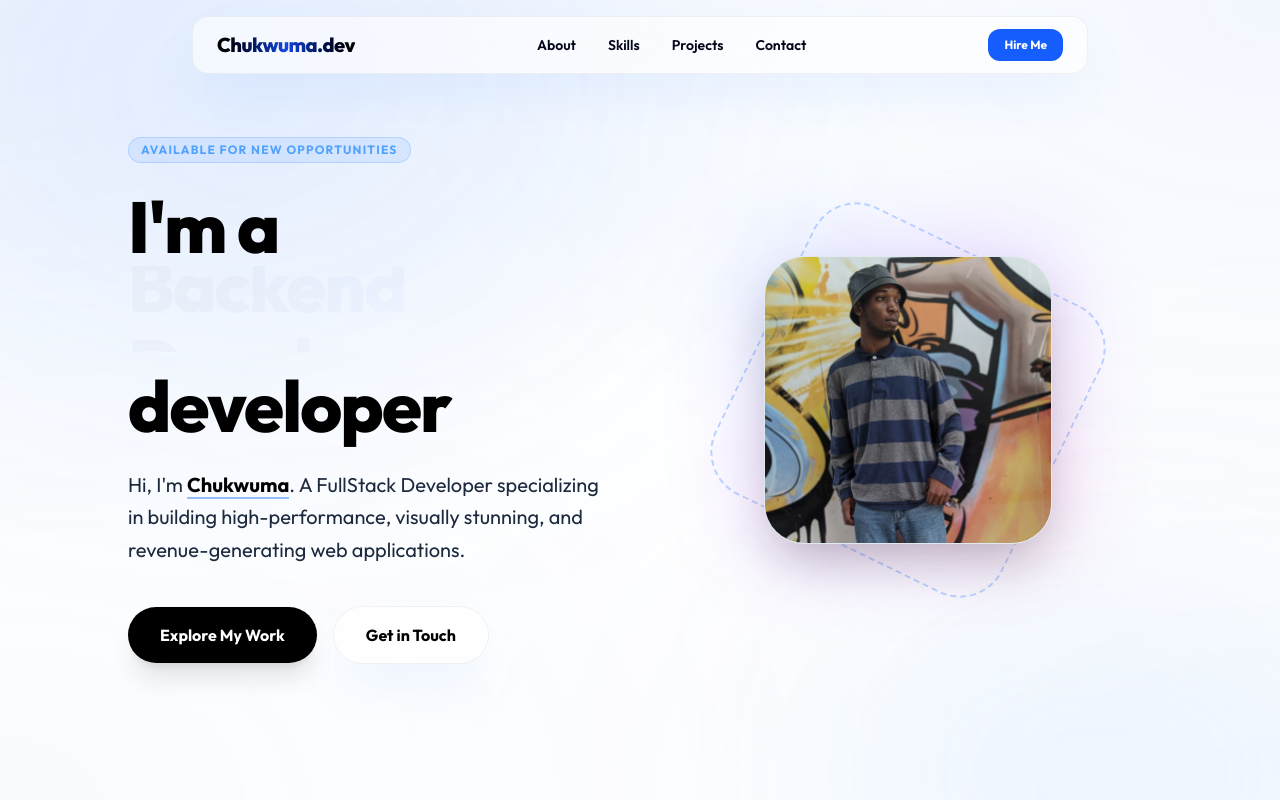
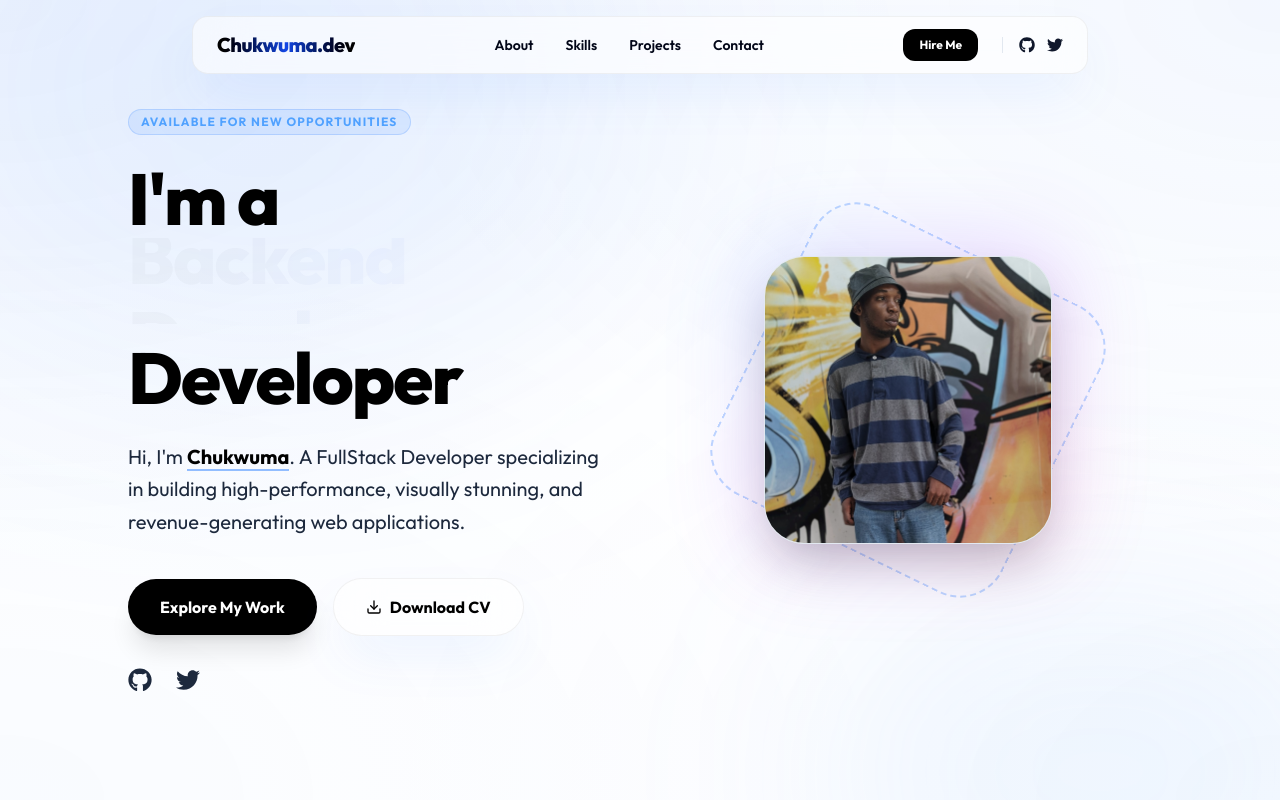
Before and after one commit to cKm-IceCold/Portfolio, a React (Vite) app: page / in a window 1280 px wide. Shown: the top 800 px of the page. Built offline with nearby package versions, Linux system fonts and the light colour scheme.

Commit message:
updated portfolio colors, social links and cv

```diff
--- a/src/components/Navbar.jsx
+++ b/src/components/Navbar.jsx
@@ -1,6 +1,7 @@
 import { useState } from 'react';
 import { motion, AnimatePresence } from 'framer-motion';
 import { FiMenu, FiX } from 'react-icons/fi';
+import { FaGithub, FaTwitter } from 'react-icons/fa';
 
 const Navbar = () => {
   const [isOpen, setIsOpen] = useState(false);
@@ -29,10 +30,19 @@ const Navbar = () => {
       <div className="flex items-center gap-2 md:gap-4">
         <a
           href="#contact"
-          className="hidden xs:block px-4 py-2 rounded-xl bg-blue-600 text-white text-xs font-bold hover:scale-105 transition-transform"
+          className="hidden xs:block px-4 py-2 rounded-xl bg-black text-white text-xs font-bold hover:scale-105 transition-transform"
         >
           Hire Me
         </a>
+
+        <div className="hidden sm:flex items-center gap-3 text-slate-900 border-l border-slate-200 ml-2 pl-4">
+          <a href="https://github.com/cKm-IceCold" target="_blank" rel="noopener noreferrer" className="hover:text-blue-600 transition-colors">
+            <FaGithub />
+          </a>
+          <a href="https://x.com/dsignVillian" target="_blank" rel="noopener noreferrer" className="hover:text-blue-500 transition-colors">
+            <FaTwitter />
+          </a>
+        </div>
 
         {/* Mobile Toggle */}
         <button
--- a/src/components/ProjectCard.jsx
+++ b/src/components/ProjectCard.jsx
@@ -52,7 +52,7 @@ const ProjectCard = ({ project }) => {
             href={project.live}
             target="_blank"
             rel="noopener noreferrer"
-            className="text-sm font-bold bg-blue-600 text-white px-4 py-2 rounded-xl shadow-lg shadow-blue-500/20 hover:scale-105 transition-transform flex items-center gap-2"
+            className="text-sm font-bold bg-blue-600 text-white px-4 py-2 rounded-xl shadow-lg shadow-black hover:scale-105 transition-transform flex items-center gap-2"
           >
             View Live <FiExternalLink />
           </a>
--- a/src/data/projects.js
+++ b/src/data/projects.js
@@ -3,24 +3,24 @@ export const projects = [
     title: "Travel Planner",
     description:
       "A web app that helps users plan trips, save destinations, and organize travel details in one place.",
-    tech: ["React", "Tailwind", "Firebase"],
-    live: "#",
-    github: "#",
+    tech: ["React", "Tailwind", "Firebase", "Firestore"],
+    live: "http://travelplans.vercel.app",
+    github: "https://github.com/cKm-IceCold",
   },
   {
     title: "WorkFeed",
     description:
       "A freelancer-focused platform combining portfolio showcasing and social interaction without pay-to-bid barriers.",
-    tech: ["React", "Tailwind", "Firebase"],
+    tech: ["React", "Tailwind", "Django"],
     live: "#",
-    github: "#",
+    github: "https://github.com/cKm-IceCold",
   },
   {
     title: "Guard-AI",
     description:
-      "An AI-driven security system designed to monitor and protect digital assets from potential threats.",
-    tech: ["React", "Express", "OpenAI"],
-    live: "#",
-    github: "#",
+      "An AI-driven Guardrail system designed for risk management and Trading Journal for Fx and Crypto Traders.",
+    tech: ["React", "Django", "Gemini Api",],
+    live: "http://guard-ai-five.vercel.app",
+    github: "https://github.com/cKm-IceCold",
   },
 ];
--- a/src/sections/About.jsx
+++ b/src/sections/About.jsx
@@ -60,7 +60,7 @@ const About = () => {
             </p>
 
             <p>
-              I’m building real-world projects with React, Tailwind, Firebase, and Django that tackle real problems, and I’m expanding my stack with AI to deliver intelligent, AI-driven solutions.
+              I’m building real-world projects with React, Tailwind, Firebase, Express and Django that tackle real problems, and I’m expanding my stack with AI to deliver intelligent, AI-driven solutions.
             </p>
           </div>
 
--- a/src/sections/Contact.jsx
+++ b/src/sections/Contact.jsx
@@ -1,6 +1,6 @@
 import { useRef } from "react";
 import { motion } from "framer-motion";
-import { FaWhatsapp } from "react-icons/fa";
+import { FaWhatsapp, FaGithub, FaTwitter } from "react-icons/fa";
 
 const Contact = () => {
   const formRef = useRef();
@@ -69,6 +69,27 @@ const Contact = () => {
                     <div className="text-lg font-bold text-black group-hover:text-blue-600 transition-colors">+234 915 4100 656</div>
                   </div>
                 </a>
+
+                <div className="grid grid-cols-2 gap-4">
+                  <a
+                    href="https://github.com/cKm-IceCold"
+                    target="_blank"
+                    rel="noopener noreferrer"
+                    className="flex flex-col items-center justify-center p-6 rounded-3xl bg-slate-50 border border-slate-100 hover:bg-white hover:border-blue-500/30 transition-all group"
+                  >
+                    <FaGithub className="text-3xl text-black mb-2 group-hover:scale-110 transition-transform" />
+                    <span className="text-[10px] font-bold text-slate-900 uppercase tracking-widest">GitHub</span>
+                  </a>
+                  <a
+                    href="https://x.com/dsignVillian"
+                    target="_blank"
+                    rel="noopener noreferrer"
+                    className="flex flex-col items-center justify-center p-6 rounded-3xl bg-slate-50 border border-slate-100 hover:bg-white hover:border-blue-500/30 transition-all group"
+                  >
+                    <FaTwitter className="text-3xl text-blue-500 mb-2 group-hover:scale-110 transition-transform" />
+                    <span className="text-[10px] font-bold text-slate-900 uppercase tracking-widest">X / Twitter</span>
+                  </a>
+                </div>
               </div>
             </div>
           </motion.div>
--- a/src/sections/Hero.jsx
+++ b/src/sections/Hero.jsx
@@ -1,7 +1,10 @@
 import { motion, AnimatePresence } from "framer-motion";
 import { Sparkles } from "lucide-react";
 import { useState, useEffect } from "react";
+import { FaGithub, FaTwitter } from "react-icons/fa";
+import { FiDownload } from "react-icons/fi";
 import profileImg from "../assets/profile.jpg";
+import resume from "../assets/resume.pdf";
 
 const roles = ["Frontend Developer", "Backend Developer", "Fullstack Developer"];
 
@@ -54,7 +57,7 @@ const Hero = () => {
               </AnimatePresence>
             </div>
             <br />
-            developer
+            Developer
           </motion.h1>
 
           <motion.p
@@ -72,7 +75,7 @@ const Hero = () => {
             initial={{ opacity: 0, y: 20 }}
             animate={{ opacity: 1, y: 0 }}
             transition={{ delay: 0.5, duration: 0.8 }}
-            className="flex flex-col sm:flex-row items-center justify-center lg:justify-start gap-4"
+            className="flex flex-col sm:flex-row items-center justify-center lg:justify-start gap-4 mb-8"
           >
             <a
               href="#projects"
@@ -82,10 +85,25 @@ const Hero = () => {
             </a>
 
             <a
-              href="#contact"
-              className="w-full sm:w-auto px-8 py-4 rounded-full glass font-bold hover:bg-black/5 transition-all border border-slate-200 text-black text-center"
+              href={resume}
+              download
+              className="w-full sm:w-auto px-8 py-4 rounded-full glass font-bold hover:bg-black/5 transition-all border border-slate-200 text-black text-center flex items-center justify-center gap-2"
             >
-              Get in Touch
+              <FiDownload /> Download CV
+            </a>
+          </motion.div>
+
+          <motion.div
+            initial={{ opacity: 0, y: 10 }}
+            animate={{ opacity: 1, y: 0 }}
+            transition={{ delay: 0.7, duration: 0.8 }}
+            className="flex items-center justify-center lg:justify-start gap-6 text-2xl text-slate-800"
+          >
+            <a href="https://github.com/cKm-IceCold" target="_blank" rel="noopener noreferrer" className="hover:text-black transition-colors">
+              <FaGithub />
+            </a>
+            <a href="https://x.com/dsignVillian" target="_blank" rel="noopener noreferrer" className="hover:text-blue-500 transition-colors">
+              <FaTwitter />
             </a>
           </motion.div>
         </div>
--- a/src/sections/Skills.jsx
+++ b/src/sections/Skills.jsx
@@ -4,7 +4,8 @@ import {
 } from "react-icons/fa";
 import {
   SiJavascript, SiTailwindcss, SiHtml5, SiCss3,
-  SiFirebase, SiDjango, SiVite, SiFramer, SiExpress, SiOpenai
+  SiFirebase, SiDjango, SiVite, SiFramer, SiExpress, SiOpenai,
+  SiMysql, SiPostgresql, SiMongodb
 } from "react-icons/si";
 import { AiOutlineApi } from "react-icons/ai";
 import { Brain, Sparkles } from "lucide-react";
@@ -32,6 +33,11 @@ const skills = {
     { name: "Vite", icon: <SiVite className="text-purple-500" /> },
     { name: "Figma", icon: <FaFigma className="text-pink-500" /> },
     { name: "Framer", icon: <SiFramer className="text-purple-400" /> },
+  ],
+  Databases: [
+    { name: "MySQL", icon: <SiMysql className="text-blue-500" /> },
+    { name: "Postgres", icon: <SiPostgresql className="text-blue-400" /> },
+    { name: "MongoDB", icon: <SiMongodb className="text-green-500" /> },
   ],
 };
 
```
Also changed, not shown: 1 other file (tests, documents, lock files or other folders).
